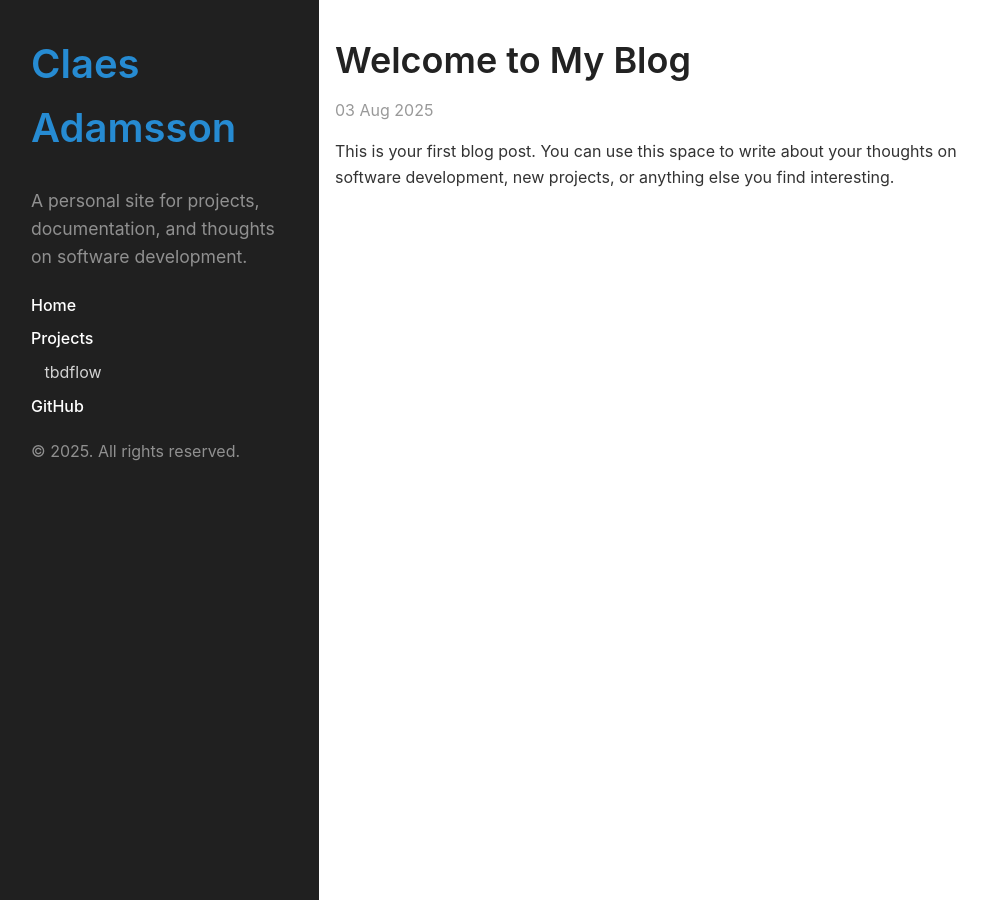
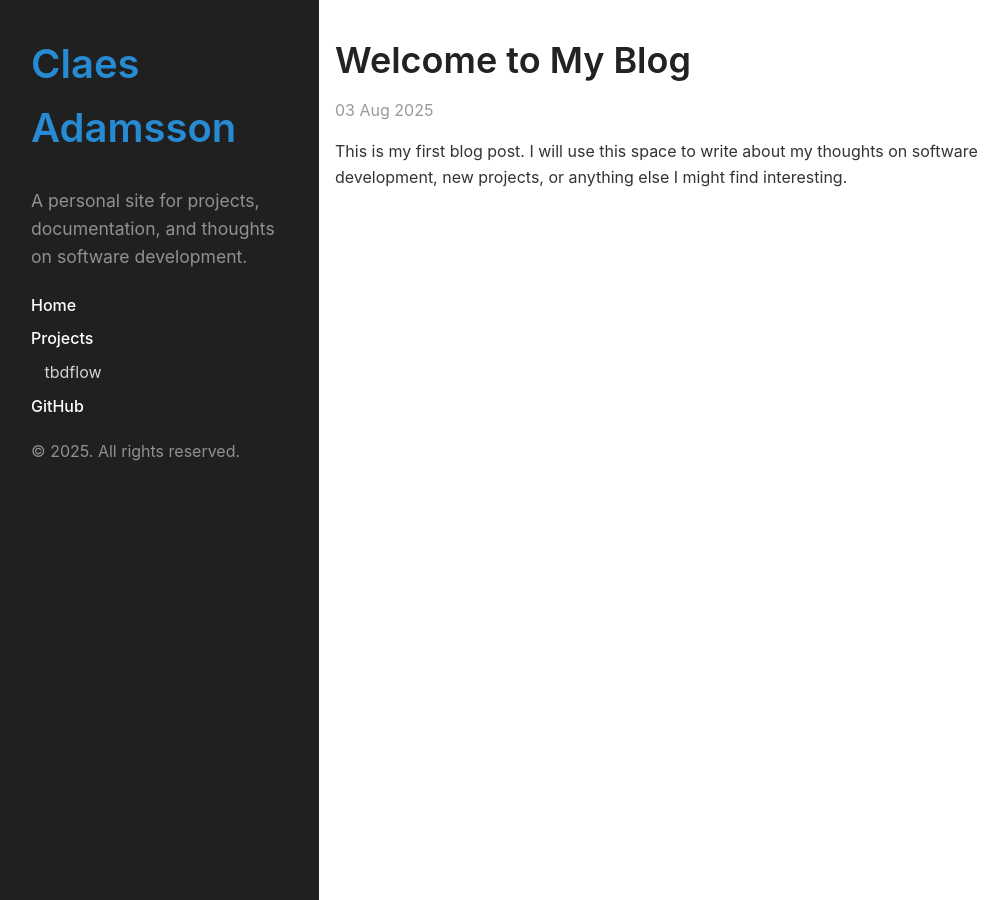
Before and after one commit to cladam/cladam.github.io, a Jekyll site: the page built from _posts/2025-08-03-welcome-to-my-blog.md, in a window 1280 px wide. Shown: the whole page, without its empty margins (1-1009 px from the left). Built offline with Jekyll 4.4.1, drawn with Linux system fonts in a browser that asks for light colours.

Commit message:
Update 2025-08-03-welcome-to-my-blog.md

```diff
--- a/_posts/2025-08-03-welcome-to-my-blog.md
+++ b/_posts/2025-08-03-welcome-to-my-blog.md
@@ -3,4 +3,4 @@ layout: post
 title: "Welcome to My Blog"
 ---
 
-This is your first blog post. You can use this space to write about your thoughts on software development, new projects, or anything else you find interesting.
+This is my first blog post. I will use this space to write about my thoughts on software development, new projects, or anything else I might find interesting.
```
